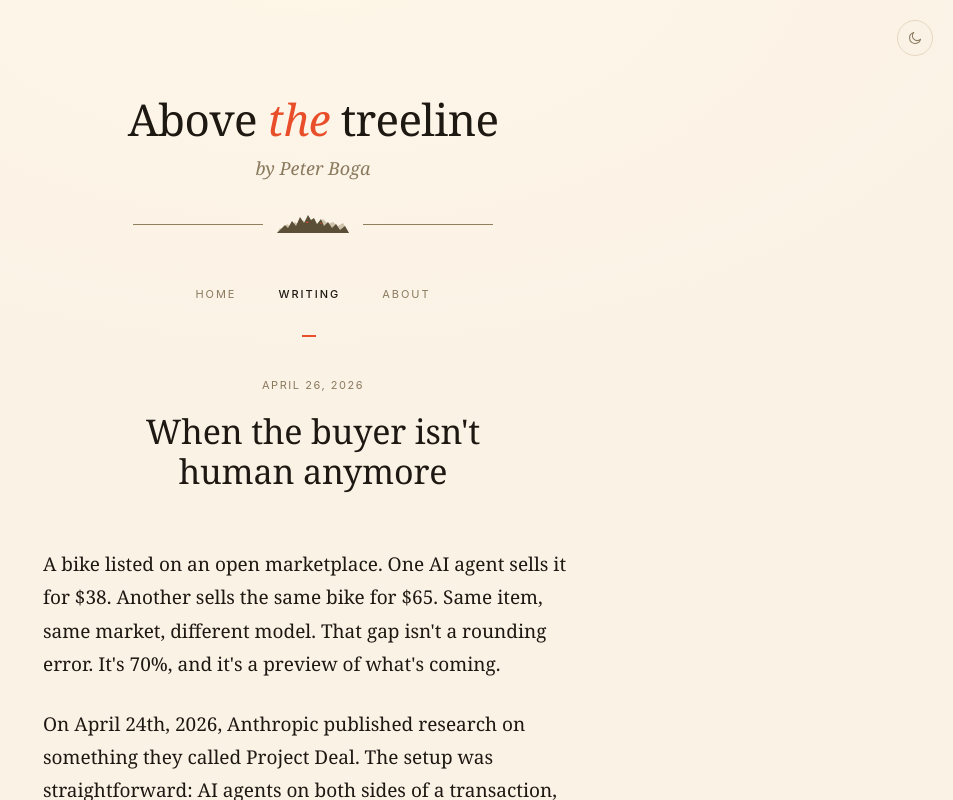
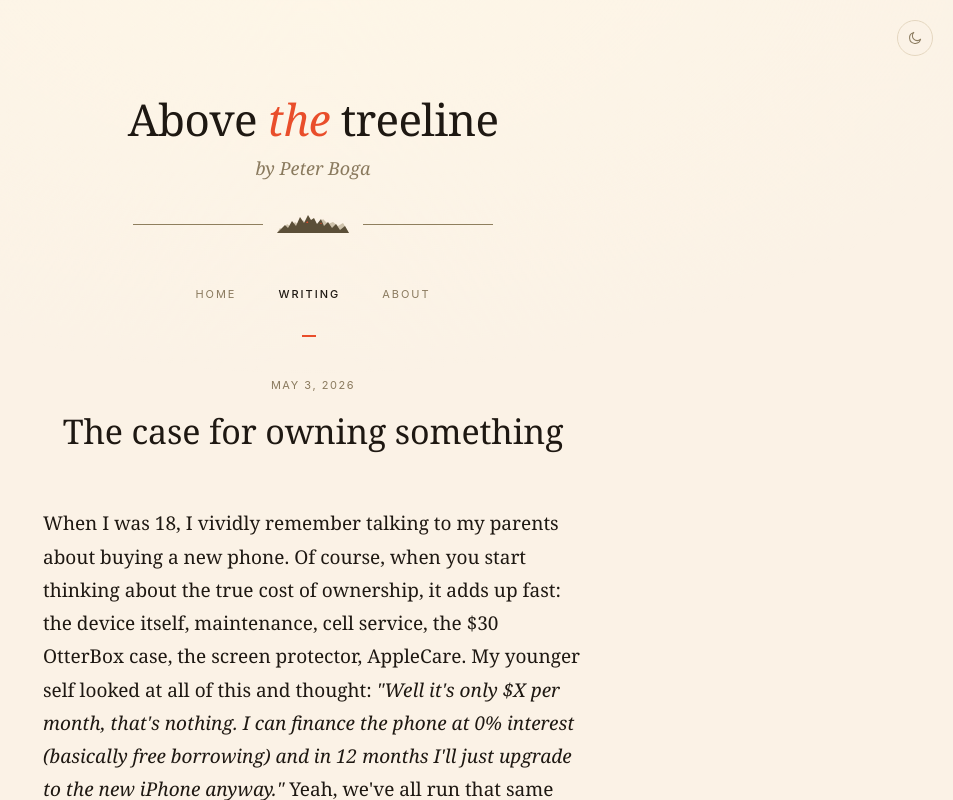
Before and after one commit to Vapxr/Vapor_Blog, a React (Vite) app: page / in a window 1280 px wide. Both pictures are taken after a click on the item 640 px from the left and 668 px from the top of the page. Shown: the top 800 px of the page, without its empty margins (327-1280 px from the left). Built offline with nearby package versions, Linux system fonts and the light colour scheme.

Commit message:
Add 'The Case for Owning Something' post

```diff
--- a/src/App.jsx
+++ b/src/App.jsx
@@ -2,6 +2,10 @@ import React from 'react'
 
 
 const POSTS = [
+  {slug:"the-case-for-owning-something",
+   title:"The case for owning something",
+   date:"2026-05-03",dateLabel:"May 3, 2026",
+   description:"The monthly payment feels airtight until the math catches up. Why the rent-everything model quietly costs more than you realize."},
   {slug:"when-the-buyer-isnt-human-anymore",
    title:"When the buyer isn't human anymore",
    date:"2026-04-26",dateLabel:"April 26, 2026",
@@ -13,6 +17,18 @@ const POSTS = [
 ];
 
 const POST_CONTENT = {
+  "the-case-for-owning-something": (
+    <>
+      <p>When I was 18, I vividly remember talking to my parents about buying a new phone. Of course, when you start thinking about the true cost of ownership, it adds up fast: the device itself, maintenance, cell service, the $30 OtterBox case, the screen protector, AppleCare. My younger self looked at all of this and thought: <em>"Well it's only $X per month, that's nothing. I can finance the phone at 0% interest (basically free borrowing) and in 12 months I'll just upgrade to the new iPhone anyway."</em> Yeah, we've all run that same script. The problem isn't buying the item itself. It's what the monthly cost does not just to your wallet right now, but to your future. When you lease a lifestyle, the logic sounds airtight: you'd be paying for it regardless, so why not spread it out? I'm here to argue that logic is quietly costing you more than you realize, and it starts with your phone.</p>
+      <p>Let's break down the true cost using real numbers. The average single-line phone plan runs $30–70 per month. For this example I'm using the iPhone 17 Pro Max (the flagship model and the most popular iPhone in the current lineup) at $49.95 per month over 24 months. We'll keep it clean and exclude cases, AppleCare, and other add-ons.</p>
+      <p>Meet John and Nick. John buys the phone outright for $1,199.00 (excluding tax), pays $30 per month for unlimited talk, text, and data, and holds onto it for five years. Nick upgrades every single year, so he never actually owns the phone; he just pays for the use and the service, all for a tidy $79.95 per month. On paper, Nick looks like the smart one. He avoids the lump-sum hit, always has the latest device, and never has to worry about a phone dying on him three years in.</p>
+      <p>But here's where the math turns against Nick. John takes that same $49.95 Nick is spending on the phone payment and puts it into the market every month instead. Compounded annually at 10% (a reasonable long-term average for a broad index fund), John ends up with $3,739.84 at the end of five years. Subtract the $1,199.00 he spent upfront and he's still sitting at $2,540.84, and that's before the next five years. Leave that balance in the market with the same monthly contribution for another five years, and it grows to $7,751.45. The cycle repeats. At some point, the returns alone cover the cost of a new phone, meaning John never technically has to pay out of pocket again. Nick, meanwhile, never stops paying. Even if Nick had taken John's initial lump sum and invested it with no further contributions, he'd only end up with $1,802.16 — less cash overall, and still on the hook for a monthly payment with no end date. Owning and investing the difference wins, clearly.</p>
+      <p>And this isn't just a phone problem.</p>
+      <p>The rent-everything model has crept into nearly every corner of life. You can now finance your food, your clothes, your car, your home, and an entire industry exists to make each of those monthly payments feel small and reasonable. The mistake most people make is comparing the monthly cost of renting against the lump-sum cost of owning, and stopping there. What that comparison ignores is everything that comes with ownership: financial freedom, the absence of a recurring liability, and, maybe underrated, a genuine sense of care for the things you own. When something is yours, you treat it differently.</p>
+      <p>Renting your lifestyle also makes a quiet assumption: that your income never stops. It works great until it doesn't. And while someone who is a High Earner, Not Rich Yet (a HENRY) might be able to float a stack of monthly payments without much stress, the model is brutal for anyone living without a financial cushion. Short-term loans, no liquidity, and a lineup of subscriptions leave you no room when life happens, and it always does.</p>
+      <p>The desire to live this way is understandable. Financing a lifestyle gives you the <em>appearance</em> of abundance without actually requiring it. It's what "ballin' on a budget" really means: the look of a resource-rich life without the substance behind it. With materialism running at full speed, the social and internal pressure to have the latest, the nicest, the newest is relentless. People buy not because they've thought it through, but because owning things (or at least looking like you do) scratches something primal. The irony is that this mindset delivers a false sense of happiness, like drinking a Diet Coke. It's sweet, it's bubbly, and it tricks your brain into thinking it got what it wanted, only to not fully satisfy, at least not in any lasting way. In the age of mass consumption, everyone buys, but no one is owning.</p>
+    </>
+  ),
   "when-the-buyer-isnt-human-anymore": (
     <>
       <p>A bike listed on an open marketplace. One AI agent sells it for $38. Another sells the same bike for $65. Same item, same market, different model. That gap isn't a rounding error. It's 70%, and it's a preview of what's coming.</p>
```
